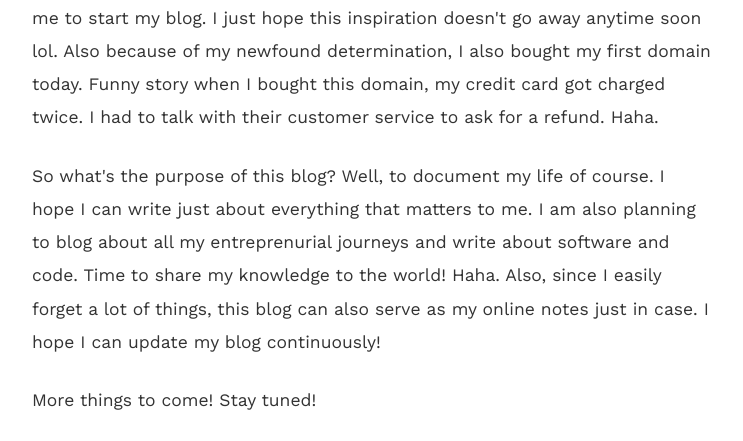
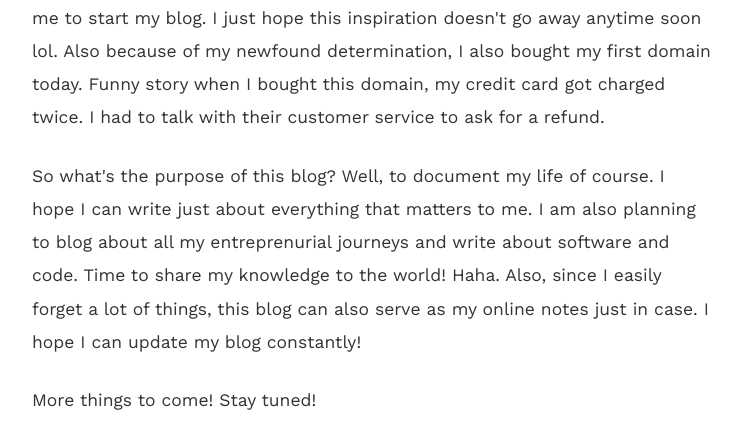
Before and after one commit to lifelofranco/lifelofranco.github.io, a Jekyll site: the page built from _posts/2016-08-30-hello-world.html, in a window 1280 px wide. Shown: the part 552-993 px from the top of the page, without its empty margins (268-1011 px from the left). Built offline with Jekyll 4.4.1, drawn with Linux system fonts in a browser that asks for light colours; some of the changed text lies outside the part shown.

Commit message:
small fix

```diff
--- a/_posts/2016-08-30-hello-world.html
+++ b/_posts/2016-08-30-hello-world.html
@@ -20,12 +20,12 @@ that pushed me to start writing. (You should read it too.) I guess you can say t
 that prompted me to start my blog. I just hope this inspiration doesn't go away anytime soon lol.
 Also because of my newfound determination, I also bought my first domain today. Funny story when I bought
 this domain, my credit card got charged twice. I had to talk with their customer service to ask for a
-refund. Haha. </p>
+refund. </p>
 
 <p> So what's the purpose of this blog? Well, to document my life of course. I hope I can write just
 about everything that matters to me. I am also planning to blog about all
 my entreprenurial journeys and write about software and code. Time to share my knowledge to the world! Haha.
 Also, since I easily forget a lot of things, this blog can also serve as my online notes just in case.
-I hope I can update my blog continuously! </p>
+I hope I can update my blog constantly! </p>
 
 <p> More things to come! Stay tuned! </br></br> </p>
```
